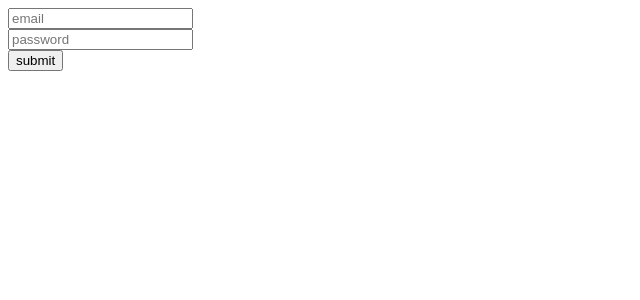
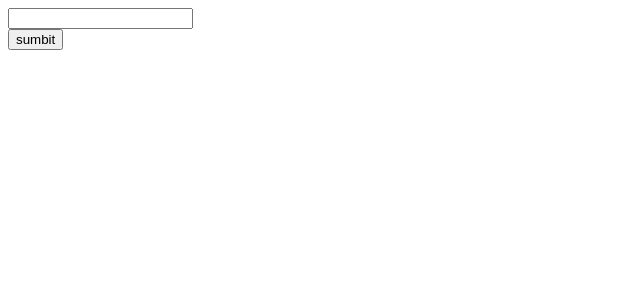
Before and after one commit to segfaulted11/ContexAPI_CustomHook, a React (Vite) app: page / in a window 1280 px wide. Shown: the top 300 px of the page, without its empty margins (0-640 px from the left). Built offline with nearby package versions, Linux system fonts and the light colour scheme.

Commit message:
simpleForm (way-1 for getting the form input data)

```diff
--- a/src/App.jsx
+++ b/src/App.jsx
@@ -8,9 +8,10 @@ function App() {
   return (
     <>
 
-{/* <SimpleForm/> */}
-{/* <FormAction/> */}
-<ControlledField/>
+<SimpleForm/>
+{/* <FormAction/>
+<ControlledField/> */}
+
     </>
   )
 }
--- a/src/Components/SimpleForm.jsx
+++ b/src/Components/SimpleForm.jsx
@@ -3,22 +3,23 @@ import React from 'react';
 const SimpleForm = () => {
 
     const handleSubmit = (e) => {
-        e.preventDefault();//to prevent browser's default behavior when the form is sumbitted.
-        console.log("Form submitted!")
+        e.preventDefault();//to prevent browser's default behaviors(like refreshing the page when the sumbit button is clicked) when the form is sumbitted.
+        console.log("Form submitted!");
 
         //one way of getting the date once the form is submitted ->
-        // to get the value -> e.target.name of the input field.value
-        console.log(e.target)//outputs the the whole form
-        console.log(e.target.name)//outputs the input tag
-        console.log(e.target.name.value)//outputs the value u typed in the input (text) field.
+       // to get the value -> e.target.name of the input field.value
+
+        console.log(e.target);//returns the the whole form element
+        console.log(e.target.naaame);//returns the element(input field) that has 'naaame' value for attribute 'name'.
+        console.log(e.target.naaame.value);//returns what was typed(entered) in that input field.
 
     }
     return (
         <div>
             <form onSubmit={handleSubmit}>
-                <input type="text" name='name1'/>
+                <input type="text" name='naaame'/>
                 <br />
-                <input type="submit" value="sumbit" />
+                <input type="submit" name='name' value="sumbit" />
             </form>
         </div>
     );
```
